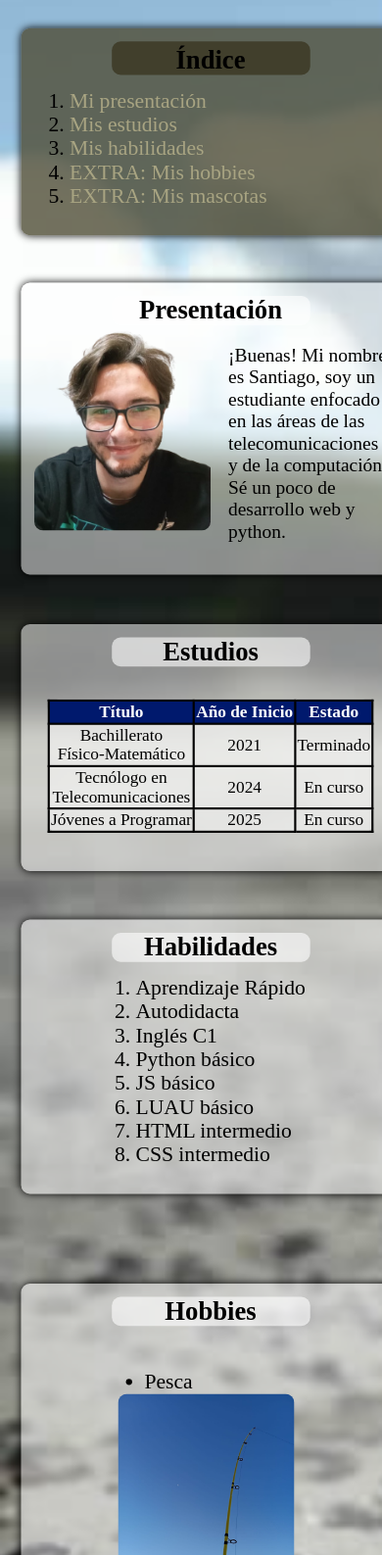
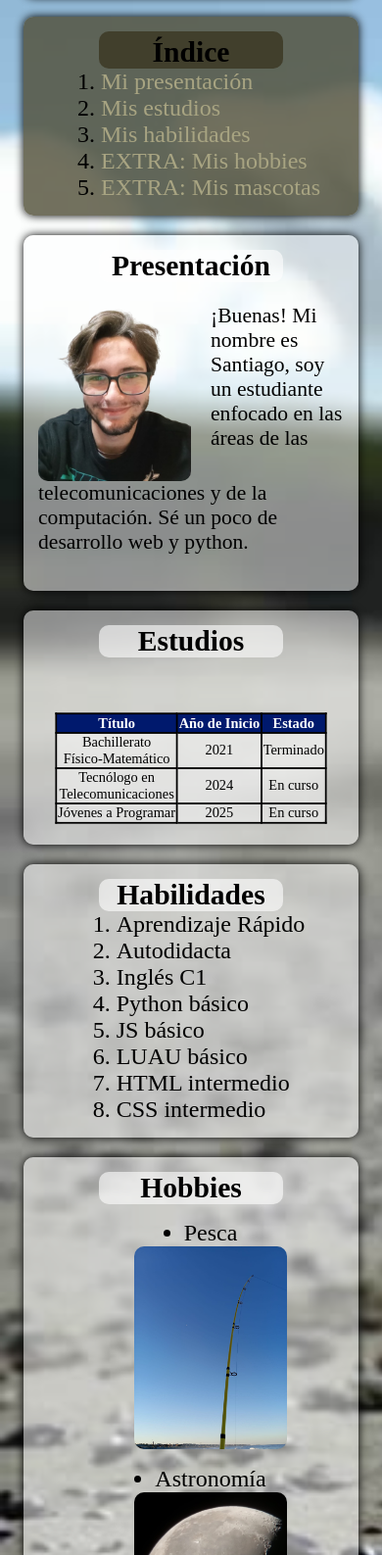
Before and after one commit to santiagobenitez65/santiagobenitez65.github.io, a plain HTML site: page index.html in a window 390 px wide. Shown: the part 163-1750 px from the top of the page at 98% size. Drawn offline with Linux system fonts and the light colour scheme.

Commit message:
Hecho Responsive

```diff
--- a/index.html
+++ b/index.html
@@ -1,30 +1,36 @@
 <!DOCTYPE html>
 <html lang="en">
+
 <head>
     <meta charset="UTF-8">
     <meta name="viewport" content="width=device-width, initial-scale=1.0">
     <title>Portfolio</title>
     <link rel="stylesheet" href="styles.css">
 </head>
+
 <body>
     <h1 id="top">Santiago Benitez Peluffo</h1>
     <section id="indice">
         <h2 id="index">Índice</h2>
         <ol>
-            <li><a href="#presentacion">Mi presentación</a></li>
-            <li><a href="#estudios">Mis estudios</a></li>
-            <li><a href="#habilidades">Mis habilidades</a></li>
-            <li><a href="#hobbies">EXTRA: Mis hobbies</a></li>
-            <li><a href="#mascotas">EXTRA: Mis mascotas</a></li>
+            <li class="nav"><a href="#presentacion">Mi presentación</a></li>
+            <li class="nav"><a href="#estudios">Mis estudios</a></li>
+            <li class="nav"><a href="#habilidades">Mis habilidades</a></li>
+            <li class="nav"><a href="#hobbies">EXTRA: Mis hobbies</a></li>
+            <li class="nav"><a href="#mascotas">EXTRA: Mis mascotas</a></li>
         </ol>
     </section>
     <section id="presentacion">
         <h2>Presentación</h2>
+        <div class="container">
             <img class="izq" src="Imagenes/cara.png" alt="mi cara">
-        <p>¡Buenas! Mi nombre es Santiago, soy un estudiante enfocado en las áreas de las telecomunicaciones y de la computación. Sé un poco de desarrollo web y python.</p>
+            <p>¡Buenas! Mi nombre es Santiago, soy un estudiante enfocado en las áreas de las telecomunicaciones y de la
+                computación. Sé un poco de desarrollo web y python.</p>
+        </div>
     </section>
     <section id="estudios">
         <h2>Estudios</h2>
+        <div class="flex-container">
             <table>
                 <tr>
                     <th id="titulo">Título</th>
@@ -47,6 +53,7 @@
                     <td>En curso</td>
                 </tr>
             </table>
+        </div>
     </section>
     <section id="habilidades">
         <h2>Habilidades</h2>
@@ -75,11 +82,20 @@
     <section id="mascotas">
         <h2>Mis mascotas</h2>
         <h3>Sora</h3>
-        <img class="der" src="Imagenes/Sora.jpg" alt="Sorita">
-        <p class="mascota">Sora es una caniche cruza. Es un poco bochinchera como todos los caniches y ama la comida. Ella tiene una manía de esperarme en la puerta de mi cuarto cuando tengo comida, y cuando salgo da una vueltita muy específica.</p>
+        <div class="container">
+            <img class="izq" src="Imagenes/Sora.jpg" alt="Sorita">
+            <p class="mascota">Sora es una caniche cruza. Es un poco bochinchera como todos los caniches y ama la
+                comida.
+                Ella tiene una manía de esperarme en la puerta de mi cuarto cuando tengo comida, y cuando salgo da una
+                vueltita muy específica.</p>
+
+        </div>
         <h3 id="h3gata">Gata</h3>
-        <img class="izq" src="Imagenes/Gata.jpg" alt="mi gatita">
-        <p class="mascota">Esta es "la gata", ella no tiene nombre pero eso no quiere decir que no la amemos en casa jeje. Ella es muy especial porque le gustan los mimos solo de noche y le dejan de gustar de día.</p>
+        <div class="container">
+            <img class="der" src="Imagenes/Gata.jpg" alt="mi gatita">
+            <p class="mascota">Esta es "la gata", ella no tiene nombre pero eso no quiere decir que no la amemos en casa
+                jeje. Ella es muy especial porque le gustan los mimos solo de noche y le dejan de gustar de día.</p>
+        </div>
     </section>
     <footer>
         <address>
@@ -90,4 +106,5 @@
         *Todas las imágenes de este sitio han sido tomadas por Santiago Benitez (yo)*
     </footer>
 </body>
+
 </html>
--- a/styles.css
+++ b/styles.css
@@ -1,80 +1,87 @@
-/*HACER ÍNDICE*/
-/*¿PLANES A FURUTO? ¿HABILIDADES?*/
-
-body{
+body {
     background-image: url(Imagenes/fondo.jpeg);
     background-repeat: no-repeat;
     background-size: auto 100%;
     margin: 0;
 }
 
-*{
+* {
     border-radius: 10px;
 }
 
-#indice{
+#indice {
     background-color: rgba(80, 78, 55, 0.8);
 }
 
-#index{
+#index {
     background-color: rgb(65, 63, 44);
     padding-top: 5px;
 }
 
-h1, section{
+h1,
+section {
     margin: auto;
-    width: 400px;
+    width: 20dvw;
+    min-height: fit-content;
     background-color: rgba(255, 255, 255, 0.5);
     box-shadow: 0 0 10px black;
     padding: 15px
-
 }
 
-h1{
+h1 {
     margin-top: 20px;
     text-align: center;
     font-size: 300%;
 
 }
 
-section{
+.container {
+    height: fit-content;
+}
+
+/*Limpia el float para que la imagen no se salga del contenedor*/
+.container::after {
+    content: "";
+    display: table;
+    clear: both;
+}
+
+.flex-container {
+    display: flex;
+    justify-content: center;
+}
+
+section {
     margin-top: 20px;
-    transition: all;
+    transition: transform;
     transition-duration: 1s;
 }
 
-img{
+img {
     width: 200px;
 }
 
-p{
+p {
     font-size: 135%
 }
 
-.izq{
+.izq {
     float: left;
     margin-right: 20px;
 }
 
-.der{
+.der {
     float: right;
     margin-left: 20px;
 
 }
 
-section:hover{
+section:hover {
     transform: scale(1.03);
 }
 
-#estudios{
-    height: 250px;
-}
-
-#mascotas{
-    height: 765px;
-}
-
-h2, h3{
+h2,
+h3 {
     background-color: rgba(255, 255, 255, 0.6);
     margin-bottom: 50px;
     text-align: center;
@@ -82,47 +89,49 @@ h2, h3{
 }
 
 h2 {
-    width: 225px;
+    width: 60%;
     margin: auto;
     font-size: 185%;
 }
 
-h3{
+h3 {
     width: 100px;
     margin-top: 25px;
     margin-bottom: 25px;
     font-size: 155%;
 }
 
-table, th, td{
+table,
+th,
+td {
     border: 2px solid;
     border-collapse: collapse;
 
 }
 
-table{
+table {
     background-color: rgba(255, 255, 255, 0.5);
     margin: auto;
     margin-top: 50px;
     transform: scale(1.2);
 }
 
-th{
+th {
     color: white;
     border-color: black;
     background-color: rgb(0, 25, 109);
     border-radius: 0;
 }
 
-td{
+td {
     text-align: center;
 }
 
-#h3gata{
+#h3gata {
     margin-top: 35px;
 }
 
-footer{
+footer {
     background-color: rgb(80, 78, 55);
     height: 80px;
     margin-top: 20px;
@@ -131,47 +140,94 @@ footer{
     font-weight: bold;
 }
 
-address{
+address {
     text-align: center;
 }
 
-a{
+a {
     text-decoration: none;
     color: rgb(168, 164, 130);
 }
 
-a:hover{
+a:hover {
     text-decoration: underline;
 }
 
-li{
+ol {
+    margin: auto;
+    width: fit-content;
+}
+
+
+li {
+    margin: auto;
+    width: fit-content;
     font-size: x-large;
 }
 
-li.hobbie{
-    margin-left: 85px;
-    margin-top: 50px;
+li.habilidad,
+li.nav {
+    margin-left: 0;
+
 }
 
-li.habilidad{
-    margin-left: 75px;
+img.hobbie {
+    margin-left: calc(50% - 100px);
+    margin-bottom: 5%;
 }
 
-img.hobbie{
-    margin-left: 55px;
-}
+@media(max-width: 1900px) {
 
-@media(max-width: 480px) {
-    section, h1 {
-        transform: scale(0.90);
-    }
-
-    section:hover {
-        transform: scale(0.85);
+    section,
+    h1 {
+        width: 50dvw;
     }
 
     footer {
         font-size: 80%;
     }
 
+    table {
+        transform: scale(1);
+    }
 }
+
+@media(max-width: 550px) {
+
+    section,
+    h1 {
+        width: 80dvw;
+    }
+
+    img {
+        width: 40vw
+    }
+
+    img.hobbie {
+        margin-left: calc(50% - 40vw / 2);
+    }
+
+    table {
+        transform: scale(0.9);
+        margin-inline: 0;
+    }
+}
+
+@media(max-width: 312px) {
+    section {
+        padding: 5px;
+    }
+
+    ol>li {
+        font-size: 150%;
+    }
+
+    body {
+        font-size: 60%;
+    }
+
+    footer {
+        font-size: 50%;
+    }
+
+}
```
Lines whose indentation alone changed are shown as unchanged.
